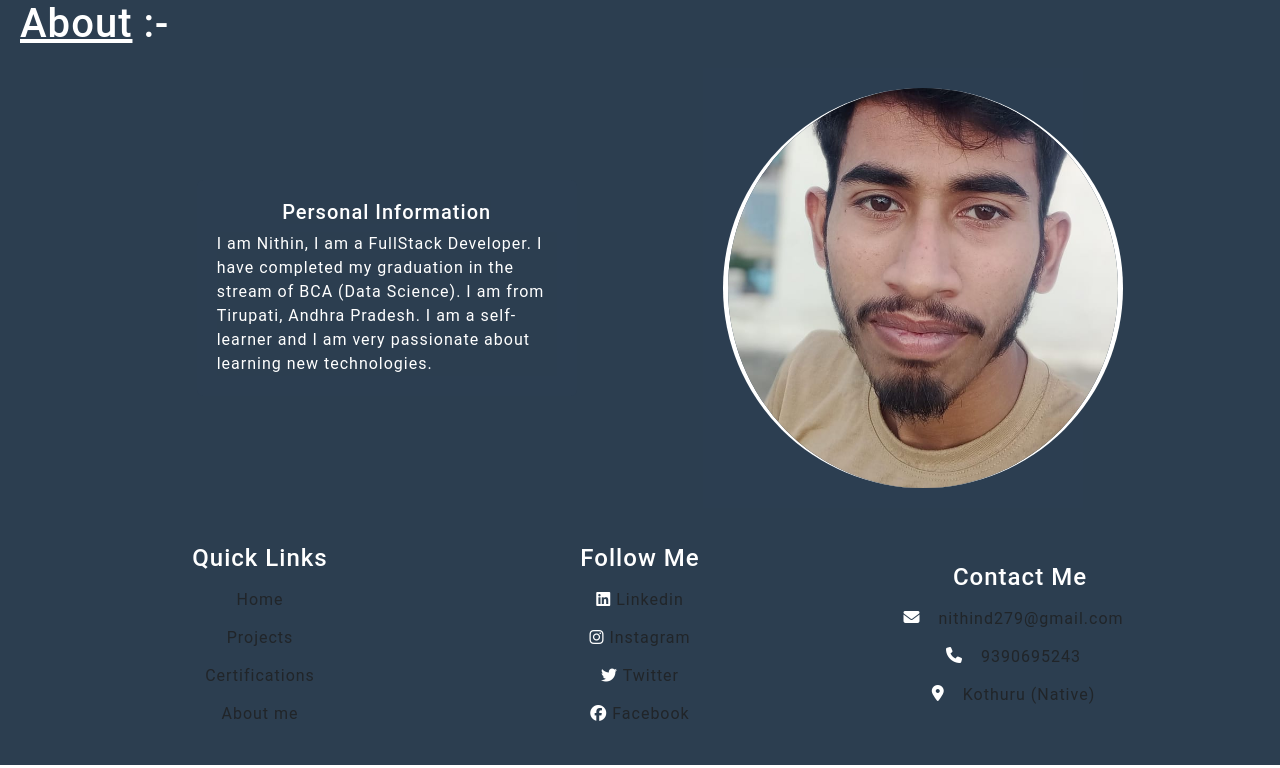
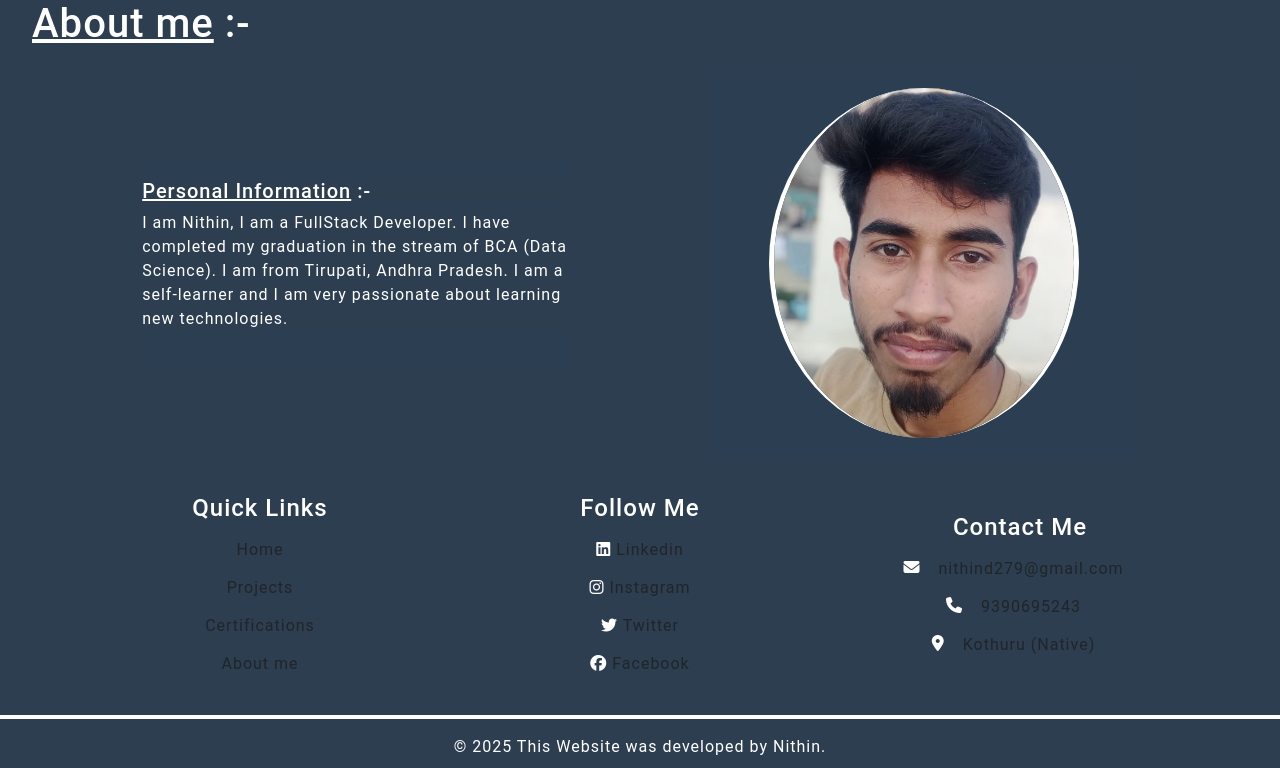
Before and after one commit to Nithinreddy939/portfolio, a Django app: page /about/ in a window 1280 px wide. Shown: the part 160-928 px from the top of the page. Run offline with Django 5.2, Linux system fonts and the light colour scheme; the visitor is signed in with stand-in values (Sample User, id 1).

Commit message:
small changes in content

```diff
--- a/static/css/about.css
+++ b/static/css/about_page.css
@@ -9,13 +9,16 @@
     background-color: #2C3E51;
     color: white;
     margin: 20px 0;
-    padding: 20px;
-    align-items: center;
+    padding: 20px 0;
+    /* align-items: center; */
     border: none;
 
     /* border: 1px solid #e9ecef; */
 }
 .card1{
+    display: flex;
+    justify-content: center;
+    align-items: center;
     background-color: #2C3E51;
     color: white;
     margin: 20px 0;
@@ -23,8 +26,8 @@
     /* border: 1px solid #e9ecef; */
 }
 .image{
-    width: 400px;
-    height: 400px;
+    width: 310px;
+    height: 350px;
     object-fit: cover;
     border-radius: 50%;
     border-left: 5px solid #fff;
--- a/static/css/index.css
+++ b/static/css/index_page.css
@@ -4,13 +4,13 @@
     color: white;
     transition: ease 2s;
 }
-.profile{
+/* .profile{
     width: 400px;
     height: 400px;
     object-fit: cover;
     border-radius: 20%;
     border: 1px solid #fff;
-}
+} */
 .col{
     align-content: center;
     display: flex;
@@ -28,3 +28,8 @@
     align-items: start;
     flex-direction: column;
 }    */
+
+
+@media screen and (max-width: 600px) {
+    .
+}
--- a/static/css/navbar_page.css
+++ b/static/css/navbar.css
@@ -15,6 +15,16 @@
     height: 150px;
     margin-right: 10px;
 }
+.navbar-toggler{
+    margin: 10px;
+}
 form{
     margin-right: 10px;
 }
+
+@media screen and (max-width: 600px) {
+   .buttons{
+    display: none;
+   }
+
+}
--- a/template/about.html
+++ b/template/about.html
@@ -1,18 +1,18 @@
 {% extends "index.html" %}
 {% block main_content %}
 {% load static %}
-<link rel="stylesheet" href="{% static "css/about.css" %}">
+<link rel="stylesheet" href="{% static "css/about_page.css" %}">
 <title>{% block title %}About{% endblock title %}</title>
 <div class="about">
-    <h1 style="margin:0 20px"><u>About</u> :-</h1>
-    <div class="container">
+    <div class="container-fluid">
+        <h1 style="margin:0 20px"><u>About me</u> :-</h1>
         <div class="row justify-content-evenly">
             <div class="card  col-lg-4 col-md-4 col-sm-12">
-                <h5 class="card-title">Personal Information</h5>
-                <p class="card-text">I am Nithin, I am a FullStack Developer. I have completed my graduation in the stream of BCA (Data Science). I am from Tirupati, Andhra Pradesh. I am a self-learner and I am very passionate about learning new technologies.</p>
+                <h5 class="card-title"><u>Personal Information</u> :-</h5>
+                <p >I am Nithin, I am a FullStack Developer. I have completed my graduation in the stream of BCA (Data Science). I am from Tirupati, Andhra Pradesh. I am a self-learner and I am very passionate about learning new technologies.</p>
             </div>
             <div class="card1  col-lg-4 col-md-4 col-sm-12">
-                <img src="{% static "images/nithin_profile.jpeg" %}" alt="profile Image" class="image">
+                <img src="{% static "images/nithin_profile1.jpeg" %}" alt="profile Image" class="image">
             </div>
         </div>
     </div>
--- a/template/home.html
+++ b/template/home.html
@@ -1,16 +1,16 @@
 {% load static %}
-<link rel="stylesheet" href="{% static "css/home_page.css" %}">
+<link rel="stylesheet" href="{% static "css/home.css" %}">
 <title>{% block title %}Home{% endblock title %}</title>
 <div class="home">
     <div class="container-fluid">
         <div class="row justify-content-evenly">
             <div class="div col-md-6 text-center text-md-start">
-                <h1 class="display-4">Nithin</h1>
+                <h1 class="display-4">Nithin Dhalavai</h1>
                 <p class="lead">Python FullStack Developer & Designer</p>
                 <p class="text">I specialize in creating beautiful and functional websites. Let's build something amazing together!</p>
                 <a href="https://drive.google.com/file/d/1KjuzEs2P53x04vq4QDEdk0bMILO-MhM3/view?usp=drive_link" class="btn btn-primary btn-lg">Resume</a>
             </div>
-            <div class="col-md-6 text-center">
+            <div class="div col-md-6 text-center">
                 <img src="https://i.pinimg.com/736x/de/e4/2d/dee42da0664789e50427a2487d512353.jpg" alt="Profile Image" class="profile">
             </div>
         </div>
--- a/template/index.html
+++ b/template/index.html
@@ -8,7 +8,7 @@
     <script src="https://cdn.jsdelivr.net/npm/bootstrap@5.3.3/dist/js/bootstrap.bundle.min.js" integrity="sha384-YvpcrYf0tY3lHB60NNkmXc5s9fDVZLESaAA55NDzOxhy9GkcIdslK1eN7N6jIeHz" crossorigin="anonymous"></script>
     <link rel="stylesheet" href="https://cdnjs.cloudflare.com/ajax/libs/font-awesome/6.5.1/css/all.min.css">
     <title>{% block title %}{% endblock title %}</title>
-    <link rel="stylesheet" href="{% static "css/index.css" %}">
+    <link rel="stylesheet" href="{% static "css/index_page.css" %}">
 </head>
 <body>
     {% include "navbar.html" %}
--- a/template/navbar.html
+++ b/template/navbar.html
@@ -5,7 +5,7 @@
     <meta charset="UTF-8">
     <meta name="viewport" content="width=device-width, initial-scale=1.0">
     <title>{% block title %}Document{% endblock title %}</title>
-    <link rel="stylesheet" href="{% static "css/navbar_page.css" %}">
+    <link rel="stylesheet" href="{% static "css/navbar.css" %}">
 </head>
 <body>
     <nav class="navbar navbar-expand-lg navbar-dark m-0 p-0 border-0">
```
Also changed, not shown: myproject/settings.py (+13 -13 lines), static/css/certifications.css (+5 -2 lines), static/css/home.css (renamed from static/css/home_page.css, +7 -3 lines), static/images/nithin_profile.jpeg (deleted), static/images/nithin_profile1.jpeg (added).
